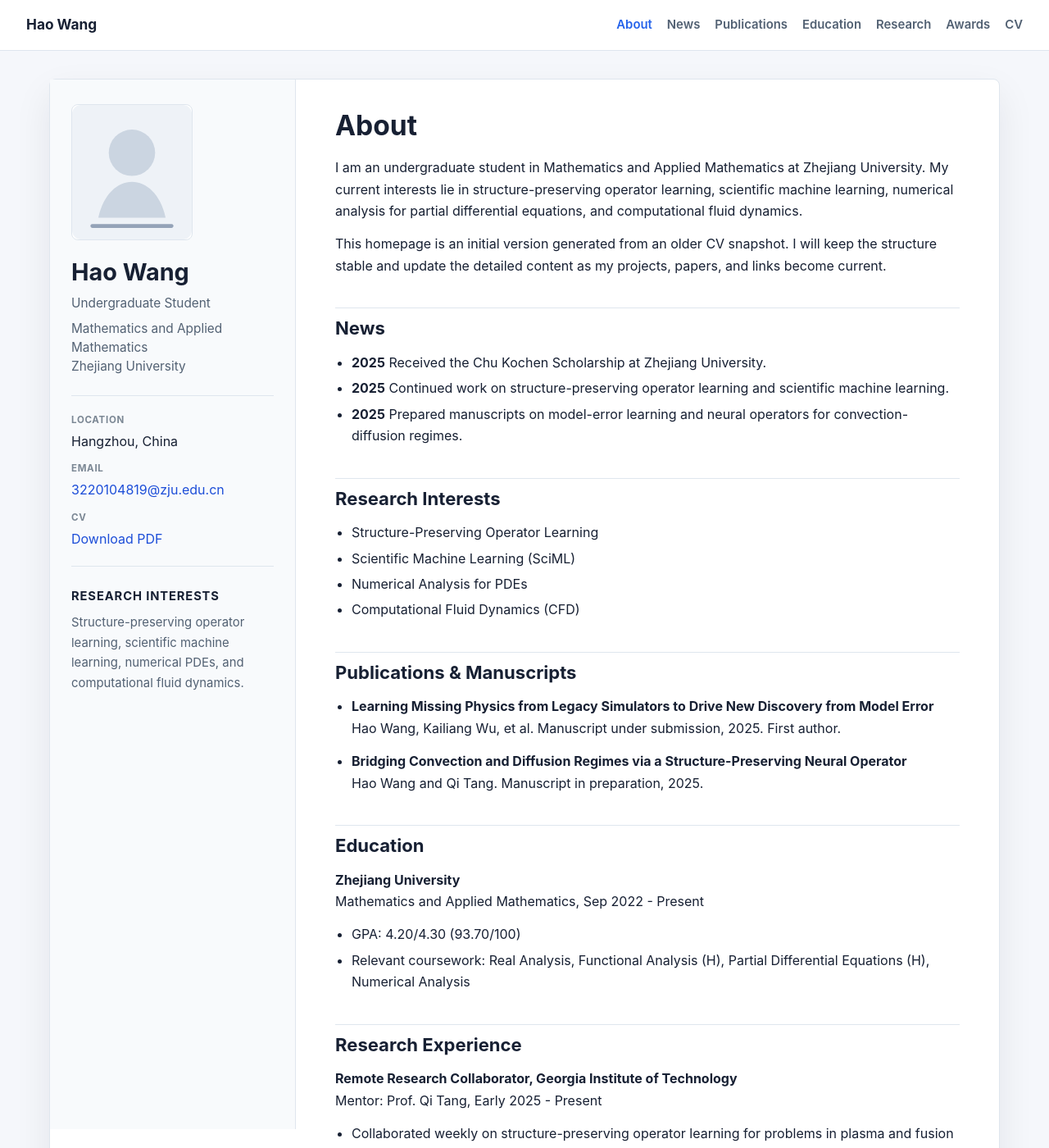
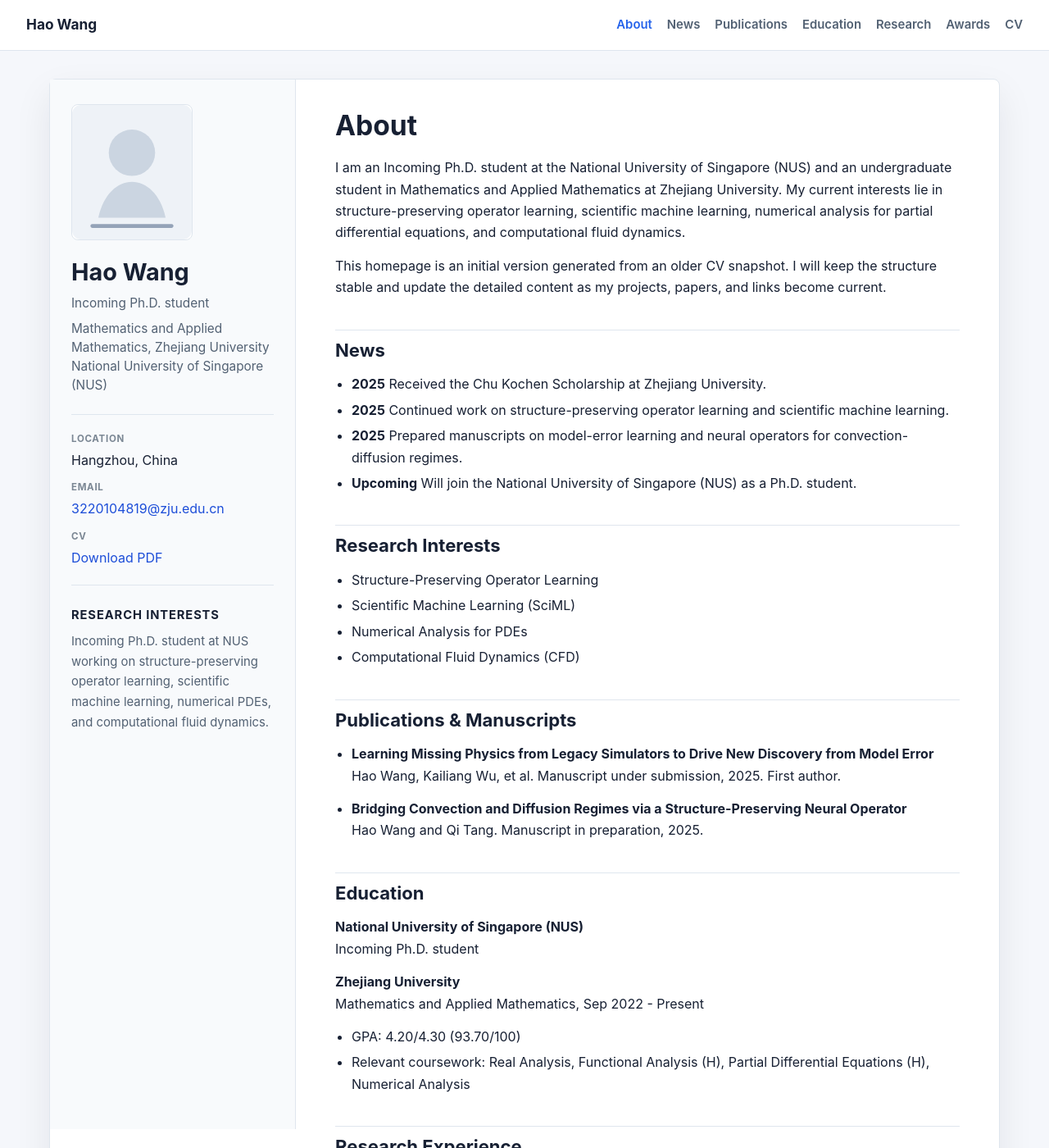
Before and after one commit to shanxue-w/shanxue-w.github.io, an MkDocs documentation site: the page built from docs/index.md, in a window 1280 px wide and 1400 px high. Shown: the whole window at 82% size. Built offline with MkDocs 1.6.1, drawn with Linux system fonts in a browser that asks for light colours.

```diff
--- a/docs/index.md
+++ b/docs/index.md
@@ -1,6 +1,6 @@
 # About
 
-I am an undergraduate student in Mathematics and Applied Mathematics at Zhejiang University. My current interests lie in structure-preserving operator learning, scientific machine learning, numerical analysis for partial differential equations, and computational fluid dynamics.
+I am an Incoming Ph.D. student at the National University of Singapore (NUS) and an undergraduate student in Mathematics and Applied Mathematics at Zhejiang University. My current interests lie in structure-preserving operator learning, scientific machine learning, numerical analysis for partial differential equations, and computational fluid dynamics.
 
 This homepage is an initial version generated from an older CV snapshot. I will keep the structure stable and update the detailed content as my projects, papers, and links become current.
 
@@ -9,6 +9,7 @@ This homepage is an initial version generated from an older CV snapshot. I will
 - **2025** Received the Chu Kochen Scholarship at Zhejiang University.
 - **2025** Continued work on structure-preserving operator learning and scientific machine learning.
 - **2025** Prepared manuscripts on model-error learning and neural operators for convection-diffusion regimes.
+- **Upcoming** Will join the National University of Singapore (NUS) as a Ph.D. student.
 
 ## Research Interests
 
@@ -26,6 +27,9 @@ This homepage is an initial version generated from an older CV snapshot. I will
   Hao Wang and Qi Tang. Manuscript in preparation, 2025.
 
 ## Education
+
+**National University of Singapore (NUS)**
+Incoming Ph.D. student
 
 **Zhejiang University**
 Mathematics and Applied Mathematics, Sep 2022 - Present
--- a/mkdocs.yml
+++ b/mkdocs.yml
@@ -23,14 +23,14 @@ nav:
 extra:
   profile:
     name: Hao Wang
-    title: Undergraduate Student
-    affiliation: Zhejiang University
-    department: Mathematics and Applied Mathematics
+    title: Incoming Ph.D. student
+    affiliation: National University of Singapore (NUS)
+    department: Mathematics and Applied Mathematics, Zhejiang University
     location: Hangzhou, China
     email: 3220104819@zju.edu.cn
     avatar: assets/img/avatar-placeholder.svg
     cv_pdf: files/WangHao_CV.pdf
-    summary: Structure-preserving operator learning, scientific machine learning, numerical PDEs, and computational fluid dynamics.
+    summary: Incoming Ph.D. student at NUS working on structure-preserving operator learning, scientific machine learning, numerical PDEs, and computational fluid dynamics.
   homepage_nav:
     - title: About
       href: "#about"
```
Also changed, not shown: docs/cv.md (+1 -1 lines), 5 other files.
